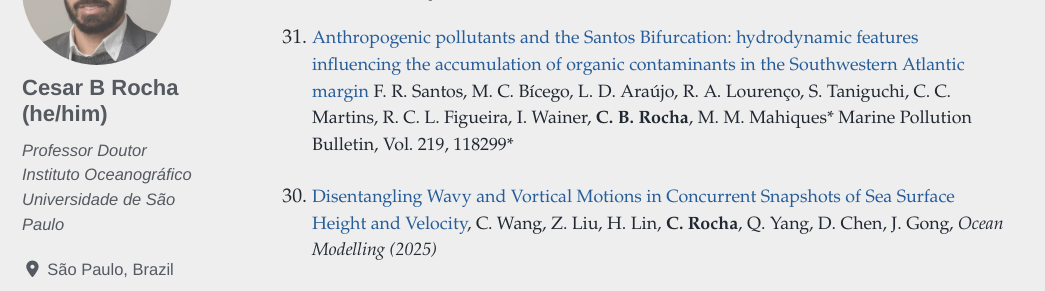
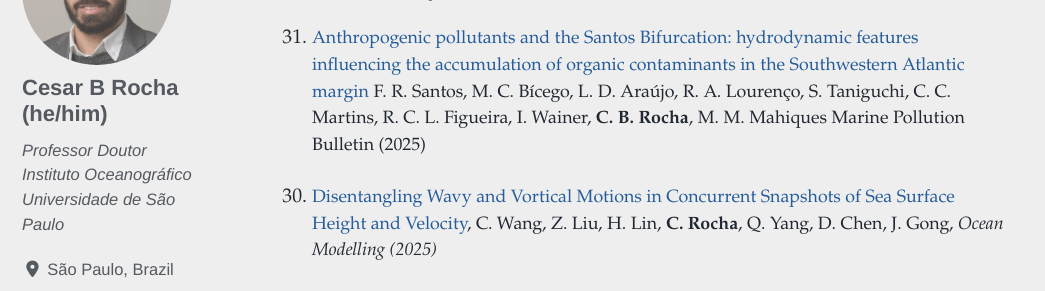
Before and after one commit to cesar-rocha/cesar-rocha.github.io, a Jekyll site: the page built from _pages/publications.md, in a window 1280 px wide and 900 px high, scrolled down 1124 px. Shown: the part 150-441 px from the top of the window, without its empty margins (0-1045 px from the left). Built offline with Jekyll 4.4.1, drawn with Linux system fonts in a browser that asks for light colours; cached includes are drawn as plain includes; nearby versions of some CDN libraries.

Commit message:
add year

```diff
--- a/_pages/publications.md
+++ b/_pages/publications.md
@@ -44,8 +44,8 @@ Journal of Physical Oceanography (submitted)* -->
 0. [Anthropogenic pollutants and the Santos Bifurcation:
 hydrodynamic features influencing the accumulation of
 organic contaminants in the Southwestern Atlantic margin][31]
-    F. R. Santos, M. C. Bícego, L. D. Araújo, R. A. Lourenço, S. Taniguchi, C. C. Martins, R. C. L. Figueira, I. Wainer, **C. B. Rocha**, M. M. Mahiques*
-Marine Pollution Bulletin, Vol. 219, 118299*
+    F. R. Santos, M. C. Bícego, L. D. Araújo, R. A. Lourenço, S. Taniguchi, C. C. Martins, R. C. L. Figueira, I. Wainer, **C. B. Rocha**, M. M. Mahiques
+Marine Pollution Bulletin (2025)
 
 0. [Disentangling Wavy and Vortical Motions in Concurrent Snapshots of Sea Surface Height and Velocity][30], C. Wang, Z. Liu, H. Lin, **C. Rocha**, Q. Yang, D. Chen, J. Gong, *Ocean Modelling (2025)*
 
```
